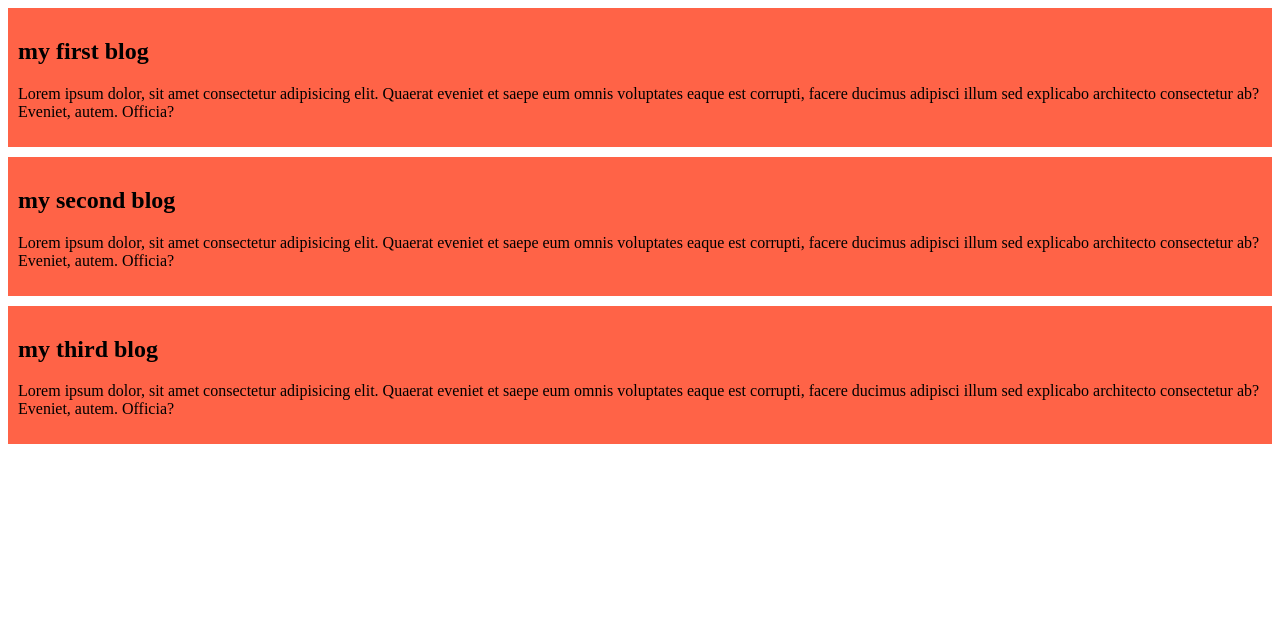
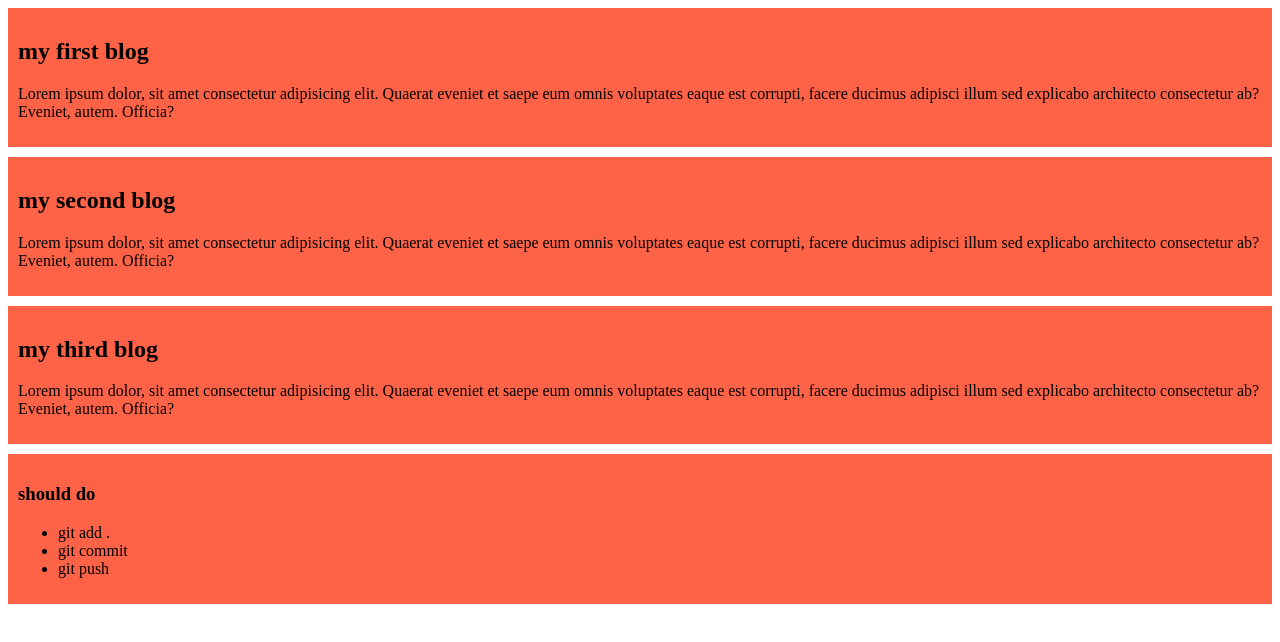
Before and after one commit to ShaishabArgho/my-simple-website-3, a plain HTML site: page index.html in a window 1280 px wide. Drawn offline with Linux system fonts and the light colour scheme.

Commit message:
added the list to push code

```diff
--- a/index.html
+++ b/index.html
@@ -27,6 +27,14 @@
             est corrupti, facere ducimus adipisci illum sed explicabo architecto consectetur ab? Eveniet, autem.
             Officia?</p>
     </div>
+    <div>
+        <h3>should do</h3>
+        <ul>
+            <li>git add .</li>
+            <li>git commit</li>
+            <li>git push</li>
+        </ul>
+    </div>
 
 </body>
 
```
